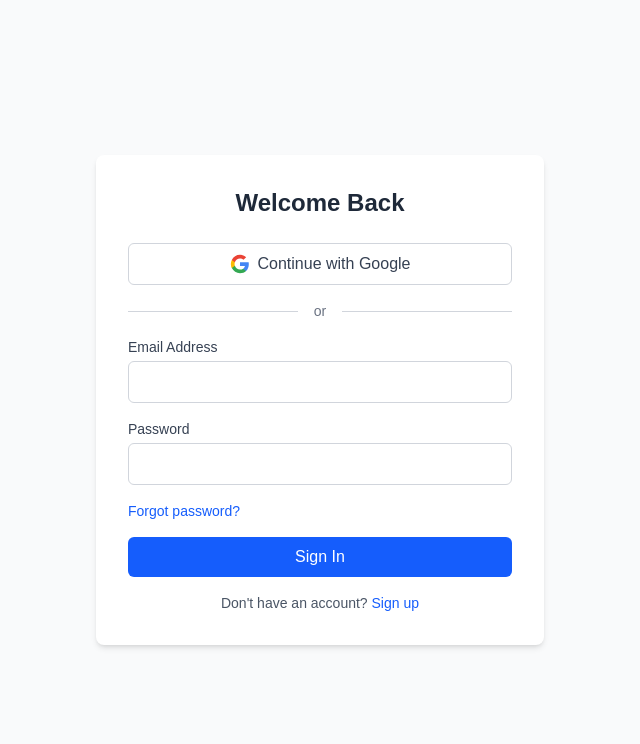
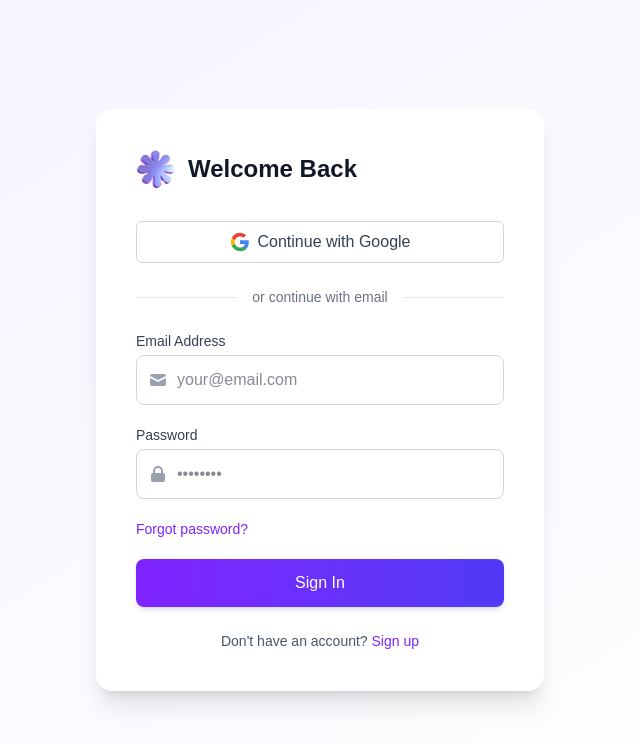
Before and after one commit to JomariHinayon/paddle-project, a Next.js app: page /login in a window 1280 px wide. Shown: the top 744 px of the page, without its empty margins (320-960 px from the left). Built offline with nearby package versions, Linux system fonts and the light colour scheme; no server answers.

Commit message:
change login design

```diff
--- a/src/app/login/page.tsx
+++ b/src/app/login/page.tsx
@@ -6,6 +6,7 @@ import { signInWithEmailAndPassword, onAuthStateChanged } from 'firebase/auth';
 import { auth, firestore } from '@/lib/firebase';
 import { doc, setDoc, serverTimestamp } from 'firebase/firestore';
 import Link from 'next/link';
+import Image from 'next/image';
 import GoogleSignInButton from '@/components/GoogleSignInButton';
 import { setSession } from '@/lib/session';
 
@@ -91,57 +92,85 @@ export default function Login() {
   };
 
   return (
-    <div className="min-h-screen flex items-center justify-center bg-gray-50">
-      <div className="bg-white p-8 rounded-lg shadow-md w-full max-w-md">
-        <h1 className="text-2xl font-bold text-center mb-6 text-gray-800">Welcome Back</h1>
+    <div className="min-h-screen bg-gradient-to-br from-violet-50 to-white dark:from-violet-950 dark:to-slate-900 flex items-center justify-center p-4">
+      <div className="w-full max-w-md bg-white dark:bg-slate-800 rounded-2xl shadow-xl overflow-hidden">
+        <div className="p-8 md:p-10">
+          <div className="flex items-center mb-8">
+            <Image
+              src="/pafire-logo.svg"
+              alt="paFire Logo"
+              width={40}
+              height={40}
+              className="mr-3"
+              priority
+            />
+            <h1 className="text-2xl font-bold text-gray-900 dark:text-white">Welcome Back</h1>
+          </div>
 
           <GoogleSignInButton />
 
-        <div className="my-4 flex items-center">
-          <div className="flex-1 border-t border-gray-300"></div>
-          <span className="px-4 text-gray-500 text-sm">or</span>
-          <div className="flex-1 border-t border-gray-300"></div>
+          <div className="my-6 flex items-center">
+            <div className="flex-1 border-t border-gray-200 dark:border-slate-700"></div>
+            <span className="px-4 text-gray-500 dark:text-slate-400 text-sm">or continue with email</span>
+            <div className="flex-1 border-t border-gray-200 dark:border-slate-700"></div>
           </div>
 
           {error && (
-          <div className="mb-4 p-3 bg-red-100 text-red-700 rounded-md text-sm">
+            <div className="mb-6 p-4 bg-red-50 dark:bg-red-900/20 text-red-700 dark:text-red-300 rounded-lg text-sm border-l-4 border-red-500">
               {error}
             </div>
           )}
 
-        <form onSubmit={handleSubmit} className="space-y-4">
+          <form onSubmit={handleSubmit} className="space-y-5">
             <div>
-            <label htmlFor="email" className="block text-sm font-medium text-gray-700 mb-1">
+              <label htmlFor="email" className="block text-sm font-medium text-gray-700 dark:text-slate-300 mb-1">
                 Email Address
               </label>
+              <div className="relative">
+                <div className="absolute inset-y-0 left-0 pl-3 flex items-center pointer-events-none">
+                  <svg xmlns="http://www.w3.org/2000/svg" className="h-5 w-5 text-gray-400 dark:text-slate-500" viewBox="0 0 20 20" fill="currentColor">
+                    <path d="M2.003 5.884L10 9.882l7.997-3.998A2 2 0 0016 4H4a2 2 0 00-1.997 1.884z" />
+                    <path d="M18 8.118l-8 4-8-4V14a2 2 0 002 2h12a2 2 0 002-2V8.118z" />
+                  </svg>
+                </div>
                 <input
                   type="email"
                   id="email"
                   name="email"
                   value={formData.email}
                   onChange={handleChange}
-              className="w-full p-2 border border-gray-300 rounded-md"
+                  className="w-full pl-10 pr-4 py-3 border border-gray-300 dark:border-slate-600 rounded-lg bg-white dark:bg-slate-700 text-gray-900 dark:text-white"
+                  placeholder="your@email.com"
                   required
                 />
               </div>
+            </div>
 
             <div>
-            <label htmlFor="password" className="block text-sm font-medium text-gray-700 mb-1">
+              <label htmlFor="password" className="block text-sm font-medium text-gray-700 dark:text-slate-300 mb-1">
                 Password
               </label>
+              <div className="relative">
+                <div className="absolute inset-y-0 left-0 pl-3 flex items-center pointer-events-none">
+                  <svg xmlns="http://www.w3.org/2000/svg" className="h-5 w-5 text-gray-400 dark:text-slate-500" viewBox="0 0 20 20" fill="currentColor">
+                    <path fillRule="evenodd" d="M5 9V7a5 5 0 0110 0v2a2 2 0 012 2v5a2 2 0 01-2 2H5a2 2 0 01-2-2v-5a2 2 0 012-2zm8-2v2H7V7a3 3 0 016 0z" clipRule="evenodd" />
+                  </svg>
+                </div>
                 <input
                   type="password"
                   id="password"
                   name="password"
                   value={formData.password}
                   onChange={handleChange}
-              className="w-full p-2 border border-gray-300 rounded-md"
+                  className="w-full pl-10 pr-4 py-3 border border-gray-300 dark:border-slate-600 rounded-lg bg-white dark:bg-slate-700 text-gray-900 dark:text-white"
+                  placeholder="••••••••"
                   required
                 />
               </div>
+            </div>
 
             <div className="flex items-center justify-between text-sm">
-            <Link href="/forgot-password" className="text-blue-600 hover:text-blue-800">
+              <Link href="/forgot-password" className="text-violet-600 hover:text-violet-800 dark:text-violet-400 dark:hover:text-violet-300">
                 Forgot password?
               </Link>
             </div>
@@ -149,11 +178,11 @@ export default function Login() {
             <button
               type="submit"
               disabled={loading}
-            className="w-full bg-blue-600 text-white py-2 px-4 rounded-md hover:bg-blue-700 transition-colors disabled:bg-blue-400 disabled:cursor-not-allowed"
+              className="w-full py-3 px-6 bg-gradient-to-r from-violet-600 to-indigo-600 hover:from-violet-700 hover:to-indigo-700 text-white font-medium rounded-lg shadow-md hover:shadow-lg transition-all disabled:opacity-70 disabled:cursor-not-allowed flex items-center justify-center"
             >
               {loading ? (
                 <span className="flex items-center justify-center">
-                <svg className="animate-spin -ml-1 mr-2 h-4 w-4 text-white" xmlns="http://www.w3.org/2000/svg" fill="none" viewBox="0 0 24 24">
+                  <svg className="animate-spin -ml-1 mr-2 h-5 w-5 text-white" xmlns="http://www.w3.org/2000/svg" fill="none" viewBox="0 0 24 24">
                     <circle className="opacity-25" cx="12" cy="12" r="10" stroke="currentColor" strokeWidth="4"></circle>
                     <path className="opacity-75" fill="currentColor" d="M4 12a8 8 0 018-8V0C5.373 0 0 5.373 0 12h4zm2 5.291A7.962 7.962 0 014 12H0c0 3.042 1.135 5.824 3 7.938l3-2.647z"></path>
                   </svg>
@@ -163,13 +192,14 @@ export default function Login() {
             </button>
           </form>
 
-        <div className="mt-4 text-center text-sm text-gray-600">
+          <div className="mt-6 text-center text-sm text-gray-600 dark:text-slate-400">
             Don't have an account?{' '}
-          <Link href="/signup" className="text-blue-600 hover:text-blue-800 font-medium">
+            <Link href="/signup" className="font-medium text-violet-600 hover:text-violet-800 dark:text-violet-400 dark:hover:text-violet-300 transition-colors">
               Sign up
             </Link>
           </div>
         </div>
       </div>
+    </div>
   );
 }
```
Lines whose indentation alone changed are shown as unchanged.
